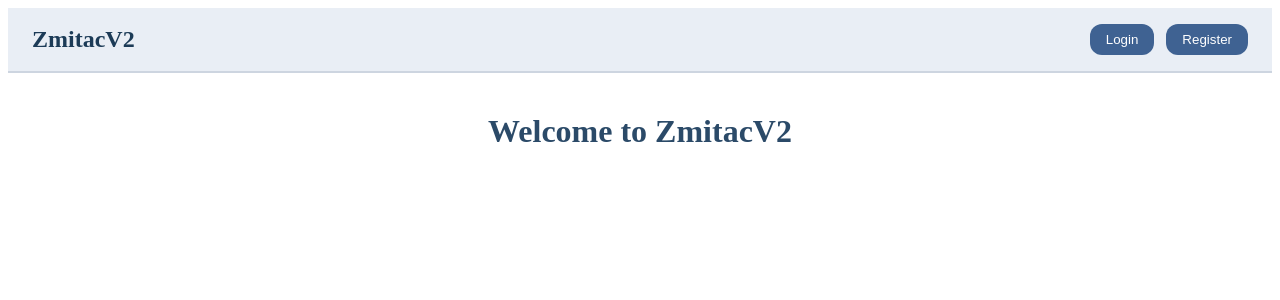
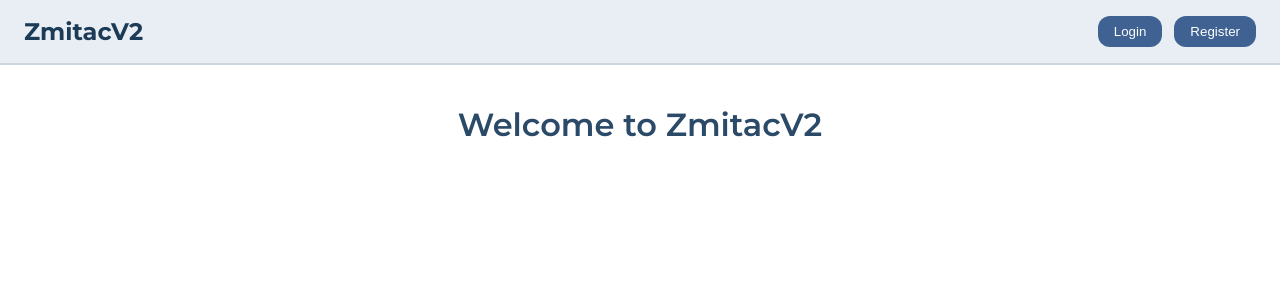
Before and after one commit to SE25-Dev/Angular-Project, an Angular app: page / in a window 1280 px wide. Shown: the top 300 px of the page. Built offline with nearby package versions, Linux system fonts and the light colour scheme.

Commit message:
basic home page

```diff
--- a/src/index.html
+++ b/src/index.html
@@ -6,6 +6,9 @@
   <base href="/">
   <meta name="viewport" content="width=device-width, initial-scale=1">
   <link rel="icon" type="image/x-icon" href="favicon.ico">
+  <link rel="preconnect" href="https://fonts.googleapis.com">
+  <link rel="preconnect" href="https://fonts.gstatic.com" crossorigin>
+  <link href="https://fonts.googleapis.com/css2?family=Montserrat:wght@400;500;600;700&display=swap" rel="stylesheet">
 </head>
 <body>
   <app-root></app-root>
--- a/src/styles.scss
+++ b/src/styles.scss
@@ -1 +1,6 @@
-/* You can add global styles to this file, and also import other style files */
+
+body {
+  font-family: 'Montserrat', sans-serif;
+  margin: 0;
+  padding: 0;
+}
```
